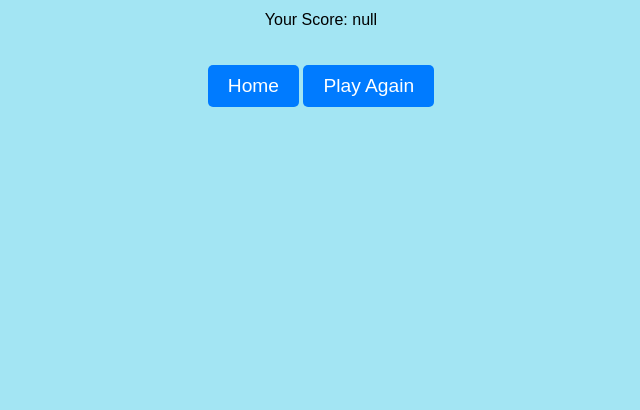
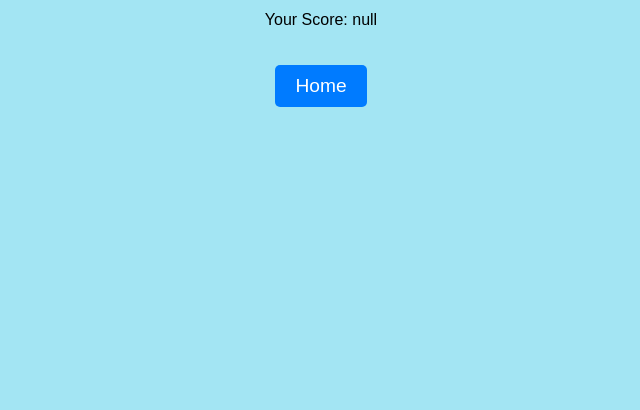
Before and after one commit to siddharthbaleja7/Assignment-1, a plain HTML site: page end.html in a window 1280 px wide. Shown: the part 390-800 px from the top of the page, without its empty margins (319-959 px from the left). Drawn offline with Linux system fonts and the light colour scheme.

Commit message:
Update end.html

```diff
--- a/end.html
+++ b/end.html
@@ -11,7 +11,6 @@
         <h1>Quiz Finished</h1>
         <p id="finalScore">Your Score: 0</p>
         <a href="index.html" class="btn">Home</a>
-        <a href="quiz.html" class="btn">Play Again</a>
     </div>
     <script src="end.js"></script>
 </body>
```
